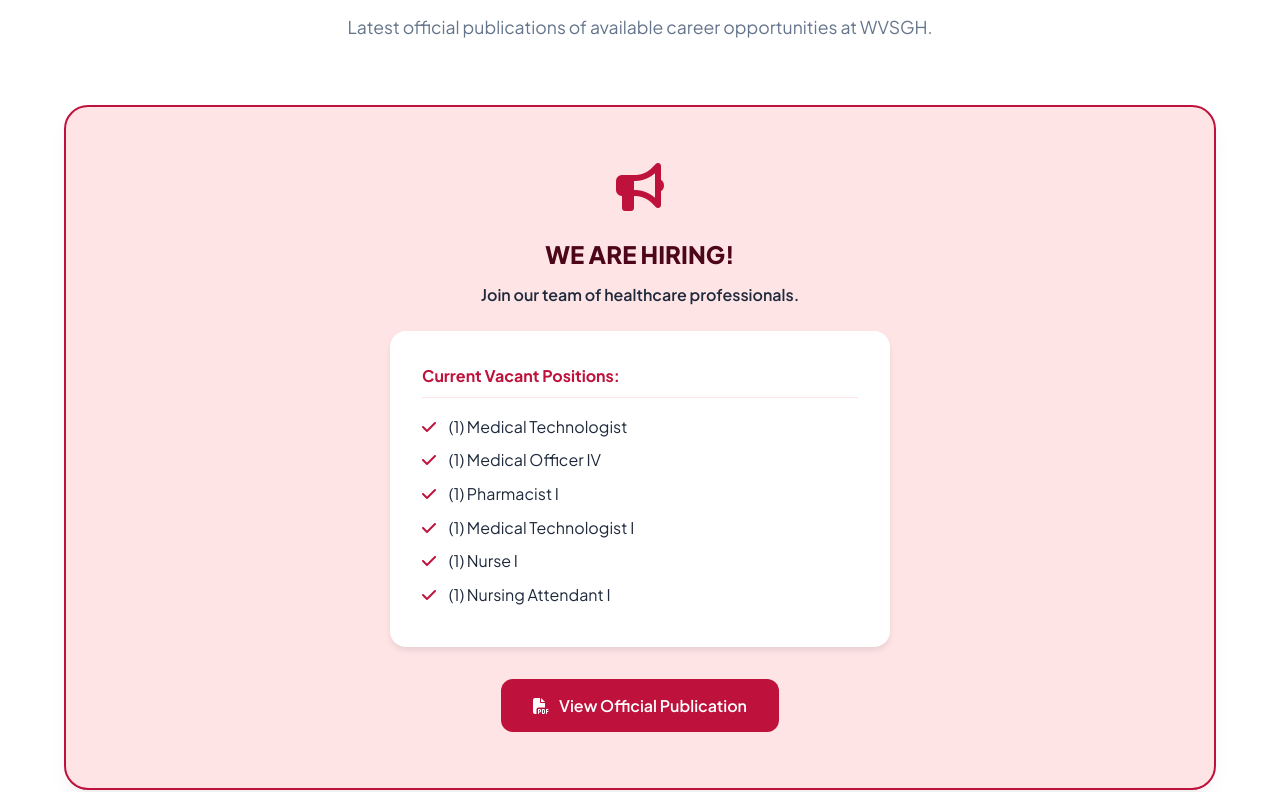
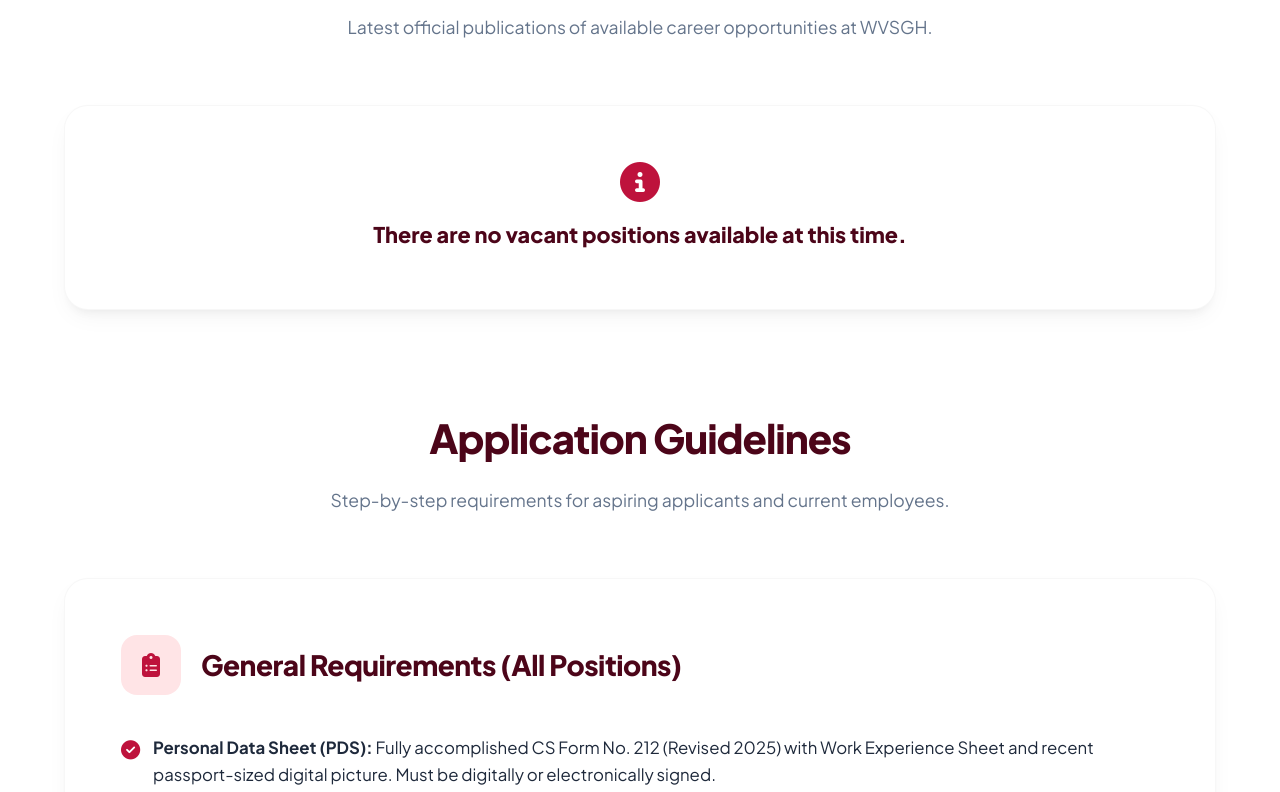
Before and after one commit to alteranmgrace-boop/hr-portal, a website: page recruitment.html in a window 1280 px wide. Shown: the part 1501-2293 px from the top of the page. Drawn offline with Linux system fonts and the light colour scheme.

Commit message:
Initial commit

```diff
--- a/recruitment.html
+++ b/recruitment.html
@@ -469,26 +469,9 @@
       <p>Latest official publications of available career opportunities at WVSGH.</p>
     </div>
 
-    <div class="req-box" style="text-align: center; margin-bottom: 6rem; border: 2px solid var(--accent); background: var(--accent-light);">
-      <i class="fa-solid fa-bullhorn" style="font-size: 3rem; color: var(--accent); margin-bottom: 1.5rem;"></i>
-      <h3 style="color: var(--primary); font-weight: 800; font-size: 1.5rem; margin-bottom: 0.5rem;">WE ARE HIRING!</h3>
-      <p style="color: var(--text-main); font-weight: 600; margin-bottom: 1.5rem;">Join our team of healthcare professionals.</p>
-
-      <div style="background: white; border-radius: 16px; padding: 2rem; margin: 0 auto 2rem; max-width: 500px; text-align: left; box-shadow: 0 4px 6px -1px rgba(0,0,0,0.1);">
-        <h4 style="color: var(--accent); margin-bottom: 1rem; border-bottom: 1px solid var(--accent-light); padding-bottom: 0.5rem;">Current Vacant Positions:</h4>
-        <ul style="list-style: none; color: var(--text-main);">
-          <li style="margin-bottom: 0.5rem;"><i class="fa-solid fa-check" style="color: var(--accent); margin-right: 10px;"></i> (1) Medical Technologist</li>
-          <li style="margin-bottom: 0.5rem;"><i class="fa-solid fa-check" style="color: var(--accent); margin-right: 10px;"></i> (1) Medical Officer IV</li>
-          <li style="margin-bottom: 0.5rem;"><i class="fa-solid fa-check" style="color: var(--accent); margin-right: 10px;"></i> (1) Pharmacist I</li>
-          <li style="margin-bottom: 0.5rem;"><i class="fa-solid fa-check" style="color: var(--accent); margin-right: 10px;"></i> (1) Medical Technologist I</li>
-          <li style="margin-bottom: 0.5rem;"><i class="fa-solid fa-check" style="color: var(--accent); margin-right: 10px;"></i> (1) Nurse I</li>
-          <li style="margin-bottom: 0.5rem;"><i class="fa-solid fa-check" style="color: var(--accent); margin-right: 10px;"></i> (1) Nursing Attendant I</li>
-        </ul>
-      </div>
-
-      <div style="display: flex; gap: 1rem; justify-content: center; flex-wrap: wrap;">
-        <a href="docs/rsp/Publication.pdf" class="btn btn-primary"><i class="fa-solid fa-file-pdf"></i> View Official Publication</a>
-      </div>
+    <div class="req-box" style="text-align: center; margin-bottom: 6rem;">
+      <i class="fa-solid fa-circle-info" style="font-size: 2.5rem; color: var(--accent); margin-bottom: 1rem;"></i>
+      <h3 style="color: var(--primary); font-weight: 800; font-size: 1.35rem;">There are no vacant positions available at this time.</h3>
     </div>
 
     <div class="section-header" id="requirements">
```
